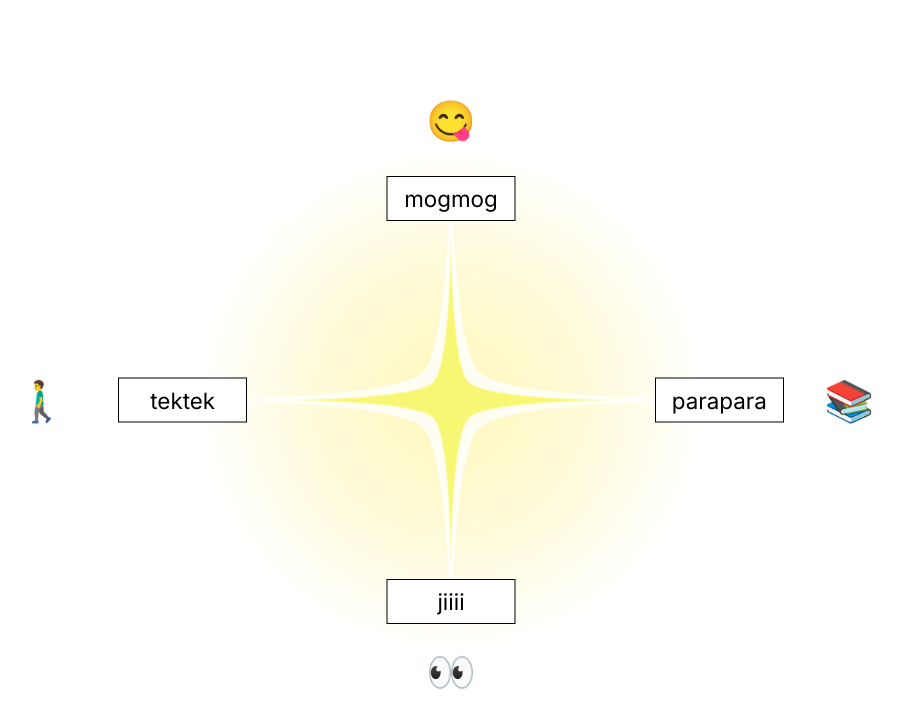
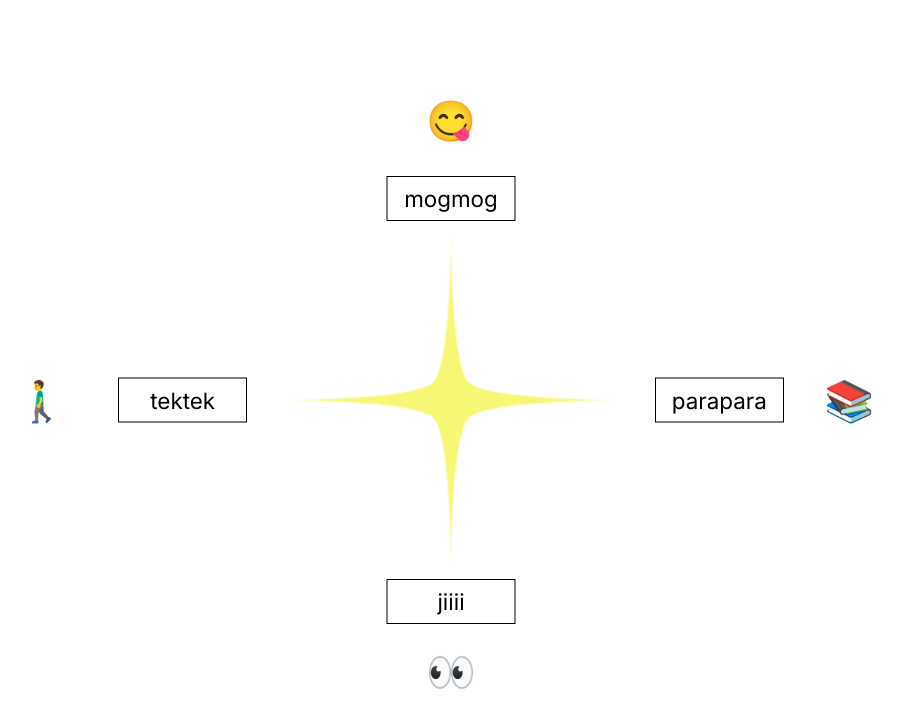
Before and after one commit to 0kyon/kyon-s-room, a Next.js app: page /livingroom in a window 1280 px wide. Shown: the top 728 px of the page, without its empty margins (189-1092 px from the left). Built offline with nearby package versions, Linux system fonts and the light colour scheme.

Commit message:
諦めた、背景は元に戻した

```diff
--- a/src/app/livingroom/page.tsx
+++ b/src/app/livingroom/page.tsx
@@ -164,9 +164,6 @@ export default function LivingRoom() {
   return (
     <div className={styles.wrapper}>
       <div className={styles.glow}></div>
-      <div className={styles.underglow}></div>
-      <div className={styles.glowGradient}></div>
-
       <div className={styles.buttonContainer}>
         {/* mogmog */}
         <div
--- a/src/app/livingroom/styles.module.css
+++ b/src/app/livingroom/styles.module.css
@@ -2,37 +2,8 @@
   position: relative;
   height: 100vh;
   overflow: hidden;
-}
-
-.glowGradient {
-  position: absolute;
-  top: 50%;
-  left: 50%;
-  width: 400px;
-  height: 400px;
-  background: radial-gradient(circle at center,
-    rgba(255, 247, 188, 0.95) 0%,
-    rgba(255, 247, 188, 0.8) 15%,
-    rgba(255, 247, 188, 0.6) 30%,
-    rgba(255, 247, 188, 0.3) 45%,
-    transparent 60%
-  );
-  transform: translate(-50%, -50%) scale(1.5);
-  z-index: -1;
-}
-
-.underglow {
-  position: absolute;
-  top: 50%;
-  left: 50%;
-  width: 556px;
-  height: 556px;
-  background: white;
-  /* 十字型の星形 */
-  clip-path: path('M 278 0 C 278 0 278 219.027 307.487 248.515 C 336.975 278.002 556 278 556 278 C 556 278 336.973 278 307.486 307.486 C 278 336.973 278 556 278 556 C 278 556 278 336.975 248.513 307.487 C 219.025 278 0 278 0 278 C 0 278 219.025 278.002 248.513 248.515 C 278 219.027 278 0 278 0');
-  transform: translate(-50%, -50%) scale(0.95);
   z-index: 0;
-  opacity: 0.8;
+  background-color: #FFFFFF;
 }
 
 .glow {
@@ -45,7 +16,7 @@
   /* 十字型の星形 */
   clip-path: path('M 278 0 C 278 0 278 219.027 307.487 248.515 C 336.975 278.002 556 278 556 278 C 556 278 336.973 278 307.486 307.486 C 278 336.973 278 556 278 556 C 278 556 278 336.975 248.513 307.487 C 219.025 278 0 278 0 278 C 0 278 219.025 278.002 248.513 248.515 C 278 219.027 278 0 278 0');
   transform: translate(-50%, -50%) scale(0.6);
-  z-index: 1;
+  z-index: 3;
   opacity: 0.8;
   animation: shine 2s infinite ease-in-out;
 }
@@ -96,7 +67,7 @@
   position: relative;
   width: 100%;
   height: 100%;
-  z-index: 1;
+  z-index: 4;
 }
 
 /* 絵文字 */
```
